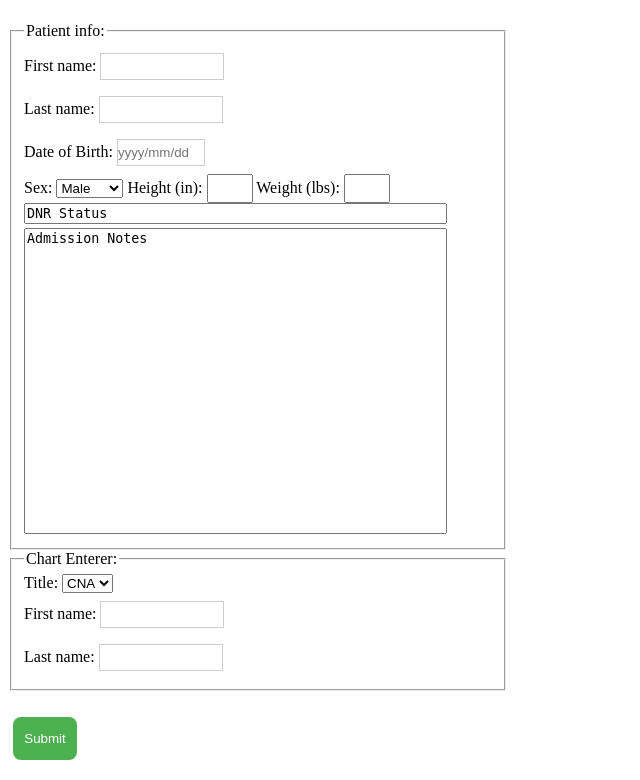
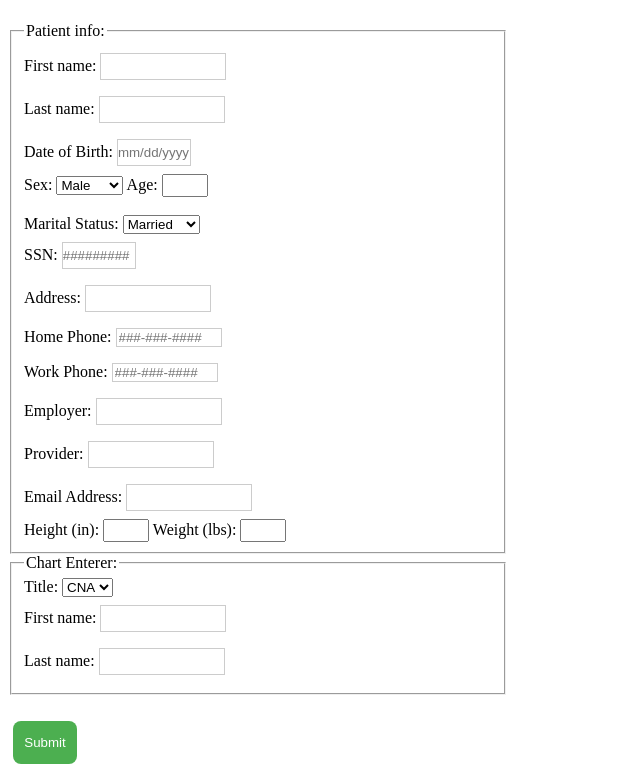
Before and after one commit to ActualSalt/EZChart, a PHP site: page /newpatient.php in a window 1280 px wide. Shown: the part 58-838 px from the top of the page, without its empty margins (0-640 px from the left). Run offline with PHP 8.4, Linux system fonts and the light colour scheme.

Commit message:
More CSS
push more CSS to repository. Edit newpatient.php to add more information.

```diff
--- a/CS410Project/newentry.php
+++ b/CS410Project/newentry.php
@@ -22,7 +22,7 @@
 					<legend>Patient info:</legend>
 					First name: <input type="text" id="PatientID" name="fname"><br>
 					Last name: <input type="text" id="PatientID" name="lname"><br>
-					Date of Birth: <input type="text" placeholder="mm/dd/yyyy" maxlength="10" id="PatientIDDOB"><br>
+					Date of Birth: <input type="text" placeholder="mm/dd/yyyy" pattern="(0[1-9]|1[012])[- /.](0[1-9]|[12][0-9]|3[01])[- /.](19|20)\d\d" maxlength="10" id="PatientIDDOB"><br>
 					Sex:
 					<select name="patient">
 						<option value="male">Male</option>
--- a/CS410Project/newpatient.css
+++ b/CS410Project/newpatient.css
@@ -1,33 +1,35 @@
 
 
 input[type=text] {
-    width: 156px;
-    padding: 12px 20px;
+
     margin: 8px 0;
     display: inline-block;
     border: 1px solid #ccc;
-    box-sizing: border-box;
 }
-#ChartEntererID{
+
+.chartEntererID{
 	width: 124px;
 	padding: 5px 0px;
 }
-#PatientAttributes {
+.patientAttributes {
 	width: 42px;
-	padding: 5px 0px;
+	padding: 2px 0px;
 }
 
-#PatientID {
+.patientID {
 	width: 124px;
 	padding: 5px 0px;
 }
-#PatientIDDOB {
-	width: 88px;
+.patientIDDOBSSN {
+	width: 72px;
 	padding: 5px 0px;
 
 }
+.phoneInfo {
+    width: 100px;
+}
 #Submit {
-	 background-color: #4CAF50;
+    background-color: #4CAF50;
     color: white;
     padding: 14px 0px;
     margin: 8px 5px;
--- a/CS410Project/newpatient.php
+++ b/CS410Project/newpatient.php
@@ -17,23 +17,47 @@
 
 		<main>
 			<div id="PatientNewInfoForm" class="container">
-			<form method="post" action="new_patient_added.php">
+			<form>
 				<fieldset>
 					<legend>Patient info:</legend>
-					First name: <input type="text" id="PatientID" name="first_name"><br>
-					Last name: <input type="text" id="PatientID" name="last_name"><br>
-					Date of Birth: <input type="text" placeholder="yyyy/mm/dd" maxlength="10" id="PatientIDDOB" name="birthday"><br>
+					First name: <input type="text" class="patientID" name="fname"><br>
+					Last name: <input type="text" class="patientID" name="lname"><br>
+					Date of Birth: <input type="text" placeholder="mm/dd/yyyy" pattern="(0[1-9]|1[012])[- /.](0[1-9]|[12][0-9]|3[01])[- /.](19|20)\d\d" maxlength="10" class="patientIDDOBSSN"><br>
 					Sex:
-					<select name="sex">
-						<option value="m">Male</option>
-						<option value="f">Female</option>
-						<option value="i">Other</option>
+					<select name="patient">
+						<option value="male">Male</option>
+						<option value="female">Female</option>
+						<option value="other">Other</option>
 					</select>
-					Height (in): <input type="number" id="PatientAttributes" name="height">
-					Weight (lbs): <input type="number" id="PatientAttributes" name="weight">
-					<textarea rows="1" cols="50" name="dnr_status">DNR Status</textarea>
-					<textarea rows="20" cols="50" name="notes">Admission Notes</textarea>
-					<!-- need to add area to upload patient picture-->
+					Age: <input type="number" class="patientAttributes" min="0" max="125" name="age"><br>
+					<br>
+					Marital Status:
+					<select name="patient">
+						<option value="Married">Married</option>
+						<option value="Single">Single</option>
+						<option value="Divorced">Divorced</option>
+						<option value="Widowed">Widowed</option>
+						<option value="Other">Other</option>
+					</select> <br>
+
+					SSN: <input type="text" placeholder="#########" class="patientIDDOBSSN" pattern="\d\d\d\d\d\d\d\d\d" maxlength="9" name="ssn"> <br>
+
+					Address: <input type="text" placeholder="" class="patientID" name="address"> <br>
+
+					Home Phone: <input type="text" placeholder="###-###-####" class="phoneInfo" pattern="\d\d\d-\d\d\d-\d\d\d\d" maxlength="12" name="home_phone"> <br>
+
+					Work Phone: <input type="text" placeholder="###-###-####" class="phoneInfo" pattern="\d\d\d-\d\d\d-\d\d\d\d" maxlength="12" name="work_phone"> <br>
+
+					Employer: <input type="text" placeholder="" class="patientID" name="employer"> <br>
+
+
+
+					Provider: <input type="text" placeholder="" class="patientID" name="provider"> <br>
+					Email Address: <input type="text" placeholder="" class="patientID" pattern="\w+@\w+" name="email_address"> <br>
+
+					Height (in): <input type="number" class="patientAttributes" name="height">
+
+					Weight (lbs): <input type="number" class="patientAttributes" name="weight">
 				</fieldset>
 
 				<fieldset>
@@ -44,8 +68,8 @@
 						<option value="rn">RN</option>
 						<option value="dr">Dr.</option>
 					</select><br>
-					First name: <input type="text" id="ChartEntererID" name="fname"><br>
-					Last name: <input type="text" id="ChartEntererID" name="lname"><br>
+					First name: <input type="text" class="chartEntererID" name="fname"><br>
+					Last name: <input type="text" class="chartEntererID" name="lname"><br>
 				</fieldset><br>
 				<input type="submit" id="Submit" value="Submit">
 			</form>
```
